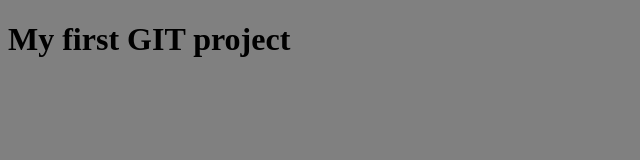
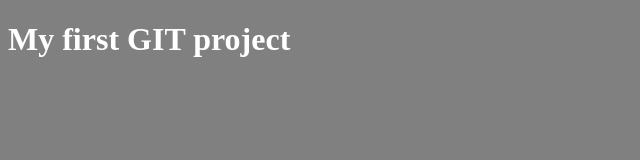
Before and after one commit to or475/CursoGit, a plain HTML site: page index.html in a window 1280 px wide. Shown: the whole page, without its empty margins (0-640 px from the left). Drawn offline with Linux system fonts and the light colour scheme.

```diff
--- a/css/style.css
+++ b/css/style.css
@@ -1,3 +1,6 @@
 body{
-	background-color:gray
+	background-color:gray;
+	font-weight:bold;
+	color:white;
+
 }
```
